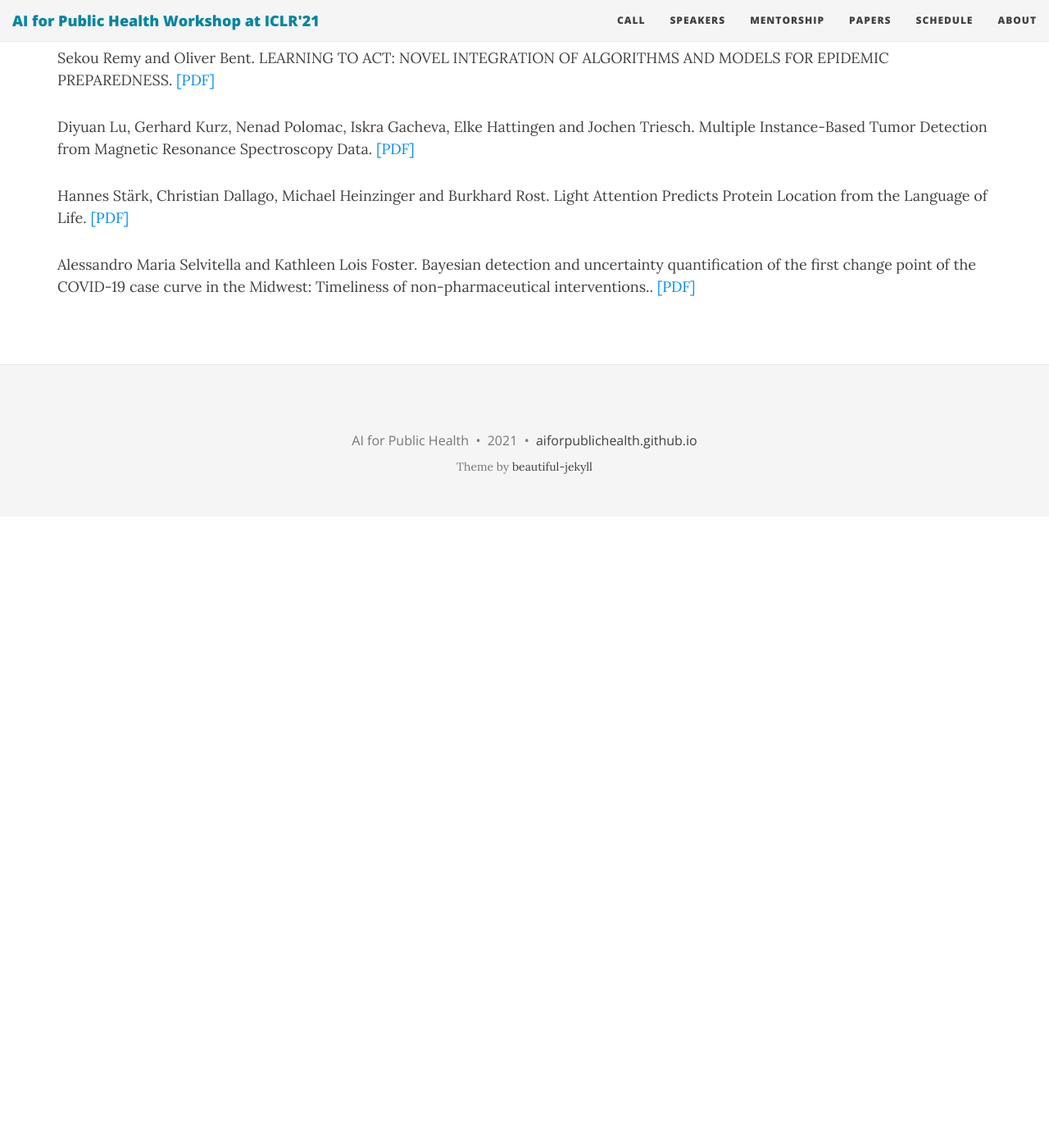
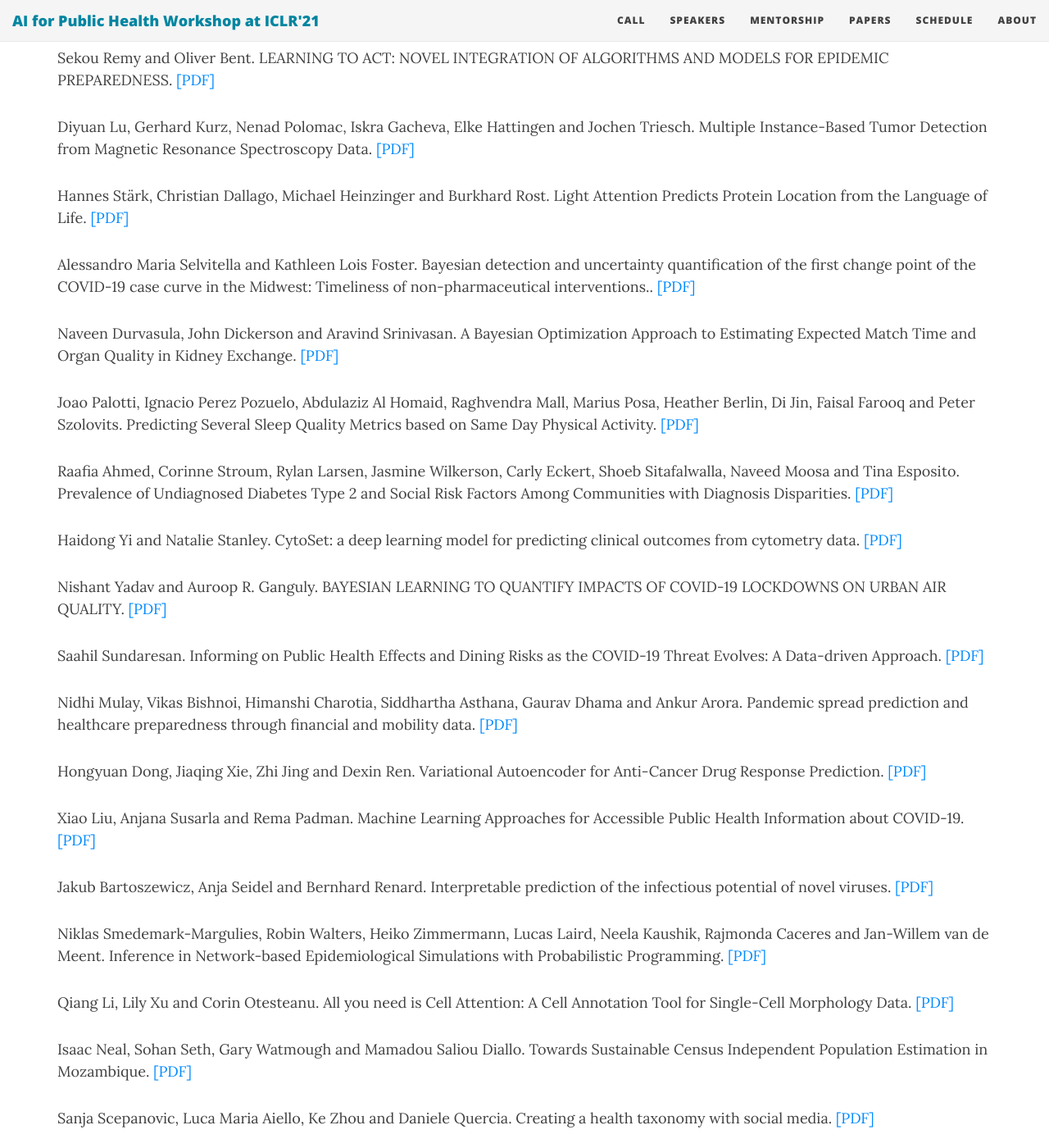
Before and after one commit to slremy/aiforpublichealth.github.io, a Jekyll site: the page built from papers.md, in a window 1280 px wide and 1400 px high, scrolled down 1067 px. Shown: the whole window at 82% size. Built offline with Jekyll 4.4.1, drawn with Linux system fonts in a browser that asks for light colours; nearby versions of some CDN libraries; before the commit the page ends 1697 px from its top, so only the background shows below that; some of the changed text lies outside the part shown.

Commit message:
Update papers.md

```diff
--- a/papers.md
+++ b/papers.md
@@ -33,3 +33,58 @@ Diyuan Lu, Gerhard Kurz, Nenad Polomac, Iskra Gacheva, Elke Hattingen and Jochen
 Hannes Stärk, Christian Dallago, Michael Heinzinger and Burkhard Rost. Light Attention Predicts Protein Location from the Language of Life. [[PDF]](papers/ICLR-AI4PH_paper_20.pdf)
 
 Alessandro Maria Selvitella and Kathleen Lois Foster. Bayesian detection and uncertainty quantification of the first change point of the COVID-19 case curve in the Midwest: Timeliness of non-pharmaceutical interventions.. [[PDF]](papers/ICLR-AI4PH_paper_21.pdf)
+
+Naveen Durvasula, John Dickerson and Aravind Srinivasan. A Bayesian Optimization Approach to Estimating Expected Match Time and Organ Quality in Kidney Exchange. [[PDF]](papers/ICLR-AI4PH_paper_23.pdf)
+
+Joao Palotti, Ignacio Perez Pozuelo, Abdulaziz Al Homaid, Raghvendra Mall, Marius Posa, Heather Berlin, Di Jin, Faisal Farooq and Peter Szolovits. Predicting Several Sleep Quality Metrics based on Same Day Physical Activity. [[PDF]](papers/ICLR-AI4PH_paper_24.pdf)
+
+Raafia Ahmed, Corinne Stroum, Rylan Larsen, Jasmine Wilkerson, Carly Eckert, Shoeb Sitafalwalla, Naveed Moosa and Tina Esposito. Prevalence of Undiagnosed Diabetes Type 2 and Social Risk Factors Among Communities with Diagnosis Disparities. [[PDF]](papers/ICLR-AI4PH_paper_25.pdf)
+
+Haidong Yi and Natalie Stanley. CytoSet: a deep learning model for predicting clinical outcomes from cytometry data. [[PDF]](papers/ICLR-AI4PH_paper_26.pdf)
+
+Nishant Yadav and Auroop R. Ganguly. BAYESIAN LEARNING TO QUANTIFY IMPACTS OF COVID-19 LOCKDOWNS ON URBAN AIR QUALITY. [[PDF]](papers/ICLR-AI4PH_paper_27.pdf)
+
+Saahil Sundaresan. Informing on Public Health Effects and Dining Risks as the COVID-19 Threat Evolves: A Data-driven Approach. [[PDF]](papers/ICLR-AI4PH_paper_28.pdf)
+
+Nidhi Mulay, Vikas Bishnoi, Himanshi Charotia, Siddhartha Asthana, Gaurav Dhama and Ankur Arora. Pandemic spread prediction and healthcare preparedness through financial and mobility data. [[PDF]](papers/ICLR-AI4PH_paper_29.pdf)
+
+Hongyuan Dong, Jiaqing Xie, Zhi Jing and Dexin Ren. Variational Autoencoder for Anti-Cancer Drug Response Prediction. [[PDF]](papers/ICLR-AI4PH_paper_33.pdf)
+
+Xiao Liu, Anjana Susarla and Rema Padman. Machine Learning Approaches for Accessible Public Health Information about COVID-19. [[PDF]](papers/ICLR-AI4PH_paper_34.pdf)
+
+Jakub Bartoszewicz, Anja Seidel and Bernhard Renard. Interpretable prediction of the infectious potential of novel viruses. [[PDF]](papers/ICLR-AI4PH_paper_35.pdf)
+
+Niklas Smedemark-Margulies, Robin Walters, Heiko Zimmermann, Lucas Laird, Neela Kaushik, Rajmonda Caceres and Jan-Willem van de Meent. Inference in Network-based Epidemiological Simulations with Probabilistic Programming. [[PDF]](papers/ICLR-AI4PH_paper_36.pdf)
+
+Qiang Li, Lily Xu and Corin Otesteanu. All you need is Cell Attention: A Cell Annotation Tool for Single-Cell Morphology Data. [[PDF]](papers/ICLR-AI4PH_paper_37.pdf)
+
+Isaac Neal, Sohan Seth, Gary Watmough and Mamadou Saliou Diallo. Towards Sustainable Census Independent Population Estimation in Mozambique. [[PDF]](papers/ICLR-AI4PH_paper_38.pdf)
+
+Sanja Scepanovic, Luca Maria Aiello, Ke Zhou and Daniele Quercia. Creating a health taxonomy with social media. [[PDF]](papers/ICLR-AI4PH_paper_40.pdf)
+
+Ayush Deva, Siddhant Shingi, Avtansh Tiwari, Nayana Bannur, Sansiddh Jain, Jerome White, Alpan Raval and Srujana Merugu. Interpretability of Epidemiological Models: The Curse of Non-Identifiability. [[PDF]](papers/ICLR-AI4PH_paper_43.pdf)
+
+Balaji Radhakrishnan, Ankit Murarka and Sushma Ravichandran. CLASSIFICATION OF MENTAL ILLNESSES ON SOCIAL MEDIA USING ROBERTA. [[PDF]](papers/ICLR-AI4PH_paper_45.pdf)
+
+Paolo Bertolotti and Ali Jadbabaie. Network Group Testing. [[PDF]](papers/ICLR-AI4PH_paper_46.pdf)
+
+Krzysztof Maziarz, Anna Krason and Zbigniew Wojna. Deep Learning for Rheumatoid Arthritis: Joint Detection and Damage Scoring in X-rays. [[PDF]](papers/ICLR-AI4PH_paper_47.pdf)
+
+Dianbo Liu and Tim Miller. Federated pretraining and fine tuning of BERT using clinical notes from multiple silos. [[PDF]](papers/ICLR-AI4PH_paper_48.pdf)
+
+Wuraola Fisayo Oyewusi, Olubayo Adekanmbi, Ifeoma Okoh, Mary Idera Salami, Opeyemi Osakuade, Sharon Ibejih and Vitus Onuigwe. Artificial Intelligence for Pharmacovigilance in Nigerian Social Media Text. [[PDF]](papers/ICLR-AI4PH_paper_49.pdf)
+
+Arnab Sarker, Ali Jadbabaie and Devavrat Shah. Mixtures Matter: Interpretable Forecasting for Epidemics. [[PDF]](papers/ICLR-AI4PH_paper_50.pdf)
+
+Makkunda Sharma, Nikhil Shenoy, Jigar Doshi, Piyush Bagad, Aman Dalmia, Parag Bhamare, Amrita Mahale, Saurabh Rane, Neeraj Agrawal and Rahul Panicker. Impact of data-splits on generalization: Identifying COVID-19 from cough and context. [[PDF]](papers/ICLR-AI4PH_paper_51.pdf)
+
+Ngan Thi Dong and Megha Khosla. A multitask transfer learning framework for Novel virus-human protein interactions. [[PDF]](papers/ICLR-AI4PH_paper_54.pdf)
+Yuhao Qian, Yihe Yang, Junfeng Zhi and Dianbo Liu. Structure agnostic federated learning by adaptable gradient descent. [[PDF]](papers/ICLR-AI4PH_paper_15.pdf)
+
+Sekou Remy and Oliver Bent. LEARNING TO ACT: NOVEL INTEGRATION OF ALGORITHMS AND MODELS FOR EPIDEMIC PREPAREDNESS. [[PDF]](papers/ICLR-AI4PH_paper_16.pdf)
+
+Diyuan Lu, Gerhard Kurz, Nenad Polomac, Iskra Gacheva, Elke Hattingen and Jochen Triesch. Multiple Instance-Based Tumor Detection from Magnetic Resonance Spectroscopy Data. [[PDF]](papers/ICLR-AI4PH_paper_19.pdf)
+
+Hannes Stärk, Christian Dallago, Michael Heinzinger and Burkhard Rost. Light Attention Predicts Protein Location from the Language of Life. [[PDF]](papers/ICLR-AI4PH_paper_20.pdf)
+
+Alessandro Maria Selvitella and Kathleen Lois Foster. Bayesian detection and uncertainty quantification of the first change point of the COVID-19 case curve in the Midwest: Timeliness of non-pharmaceutical interventions.. [[PDF]](papers/ICLR-AI4PH_paper_21.pdf)
```
